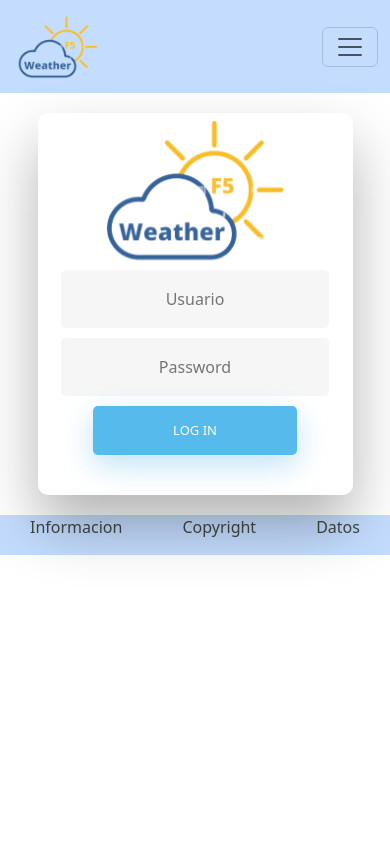
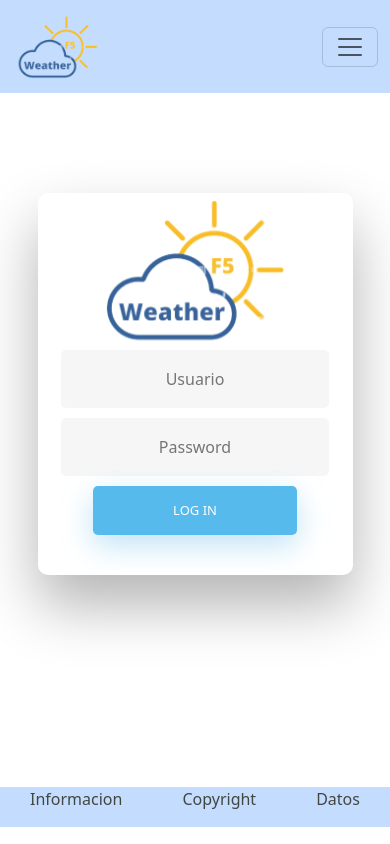
Before and after one commit to YorlinPacha/app_weather, a Vue app: page /login in a window 390 px wide. Built offline with nearby package versions, Linux system fonts and the light colour scheme.

Commit message:
responsive

```diff
--- a/src/router/index.js
+++ b/src/router/index.js
@@ -34,7 +34,7 @@ const routes = [
     component: () => import(/* webpackChunkName: "about" */ '../views/LoginView.vue')
   },
   {
-    path: '/formulario',
+    path: '/login/formulario',
     name: 'formulario',
     // route level code-splitting
     // this generates a separate chunk (about.[hash].js) for this route
--- a/src/views/LoginView.vue
+++ b/src/views/LoginView.vue
@@ -36,7 +36,7 @@ export default {
 const error = ref('')
     const login = () =>{
       if (usuario.value === 'administrador' && password.value === 'contraseña') {
-      router.push("/formulario")
+      router.push("/login/formulario")
     } else {
       error.value = "Usuario o contraseña incorrectos"
     }
@@ -55,6 +55,12 @@ const error = ref('')
 
 
 <style scoped>
+.home{
+  margin-top: 5rem;
+  margin-bottom: 12rem;
+
+  }
+
 
 .wrapper {
   display: flex;
```
